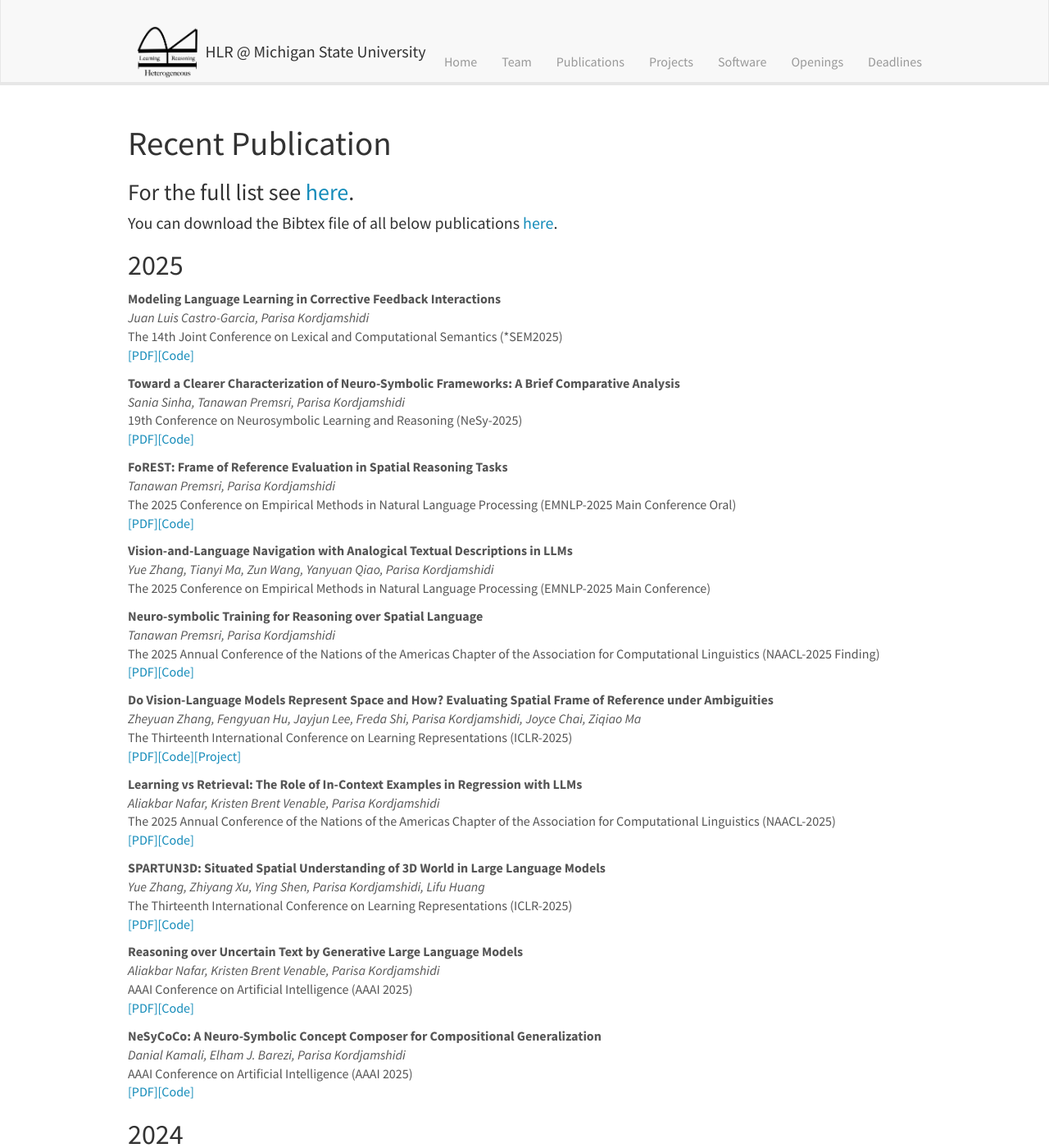
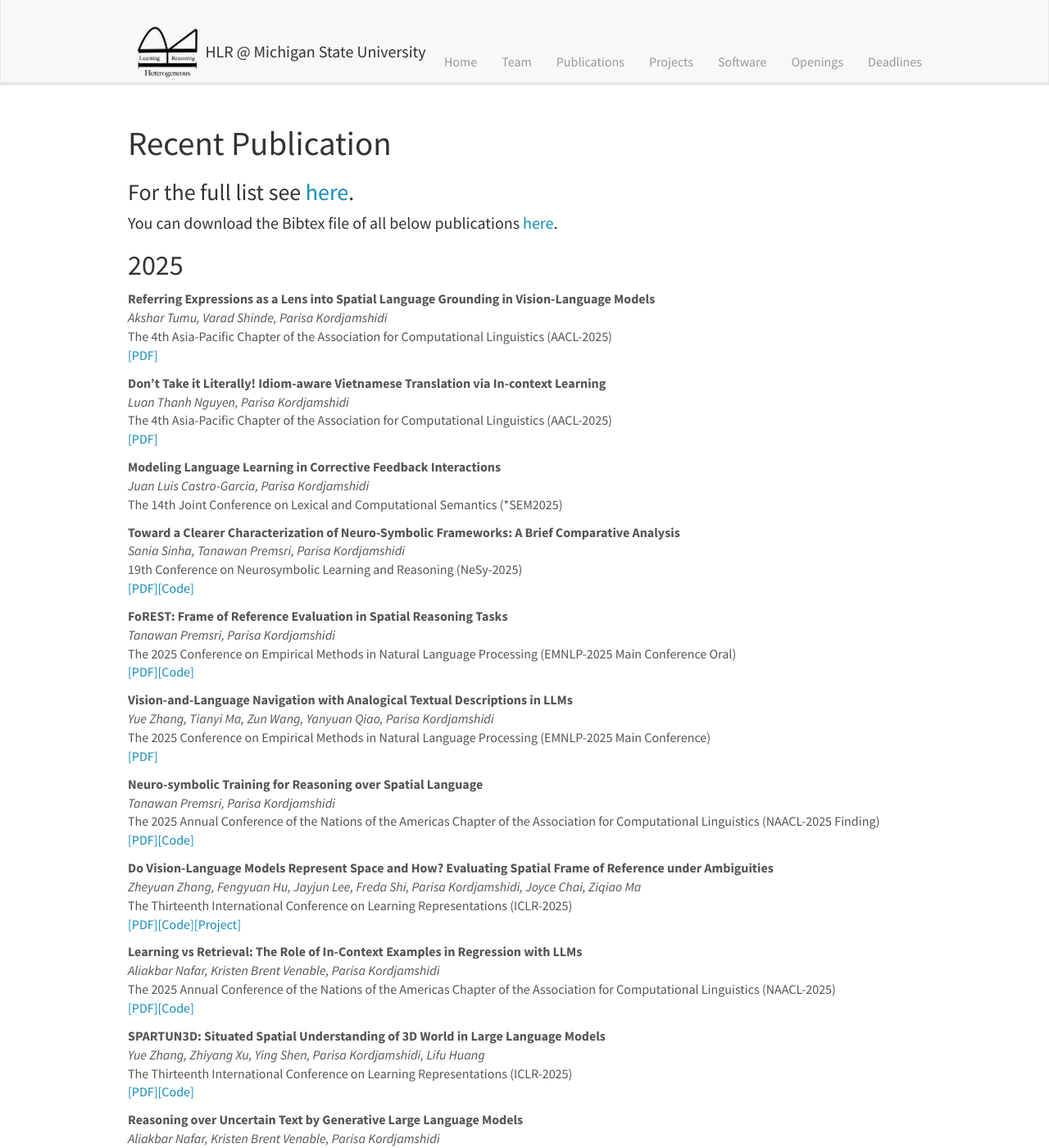
Before and after one commit to HLR/HLR.github.io, a Jekyll site: the page built from _pages/publications.md, in a window 1280 px wide and 1400 px high. Shown: the whole window at 82% size. Built offline with Jekyll 4.4.1, drawn with Linux system fonts in a browser that asks for light colours; nearby versions of some CDN libraries.

Commit message:
Add two pubs in AACL2025

```diff
--- a/_data/publist.yml
+++ b/_data/publist.yml
@@ -11,15 +11,35 @@
 #     - url:
 #       display: Code
 
+- title: "Referring Expressions as a Lens into Spatial Language Grounding in Vision-Language Models"
+  authors: Akshar Tumu, Varad Shinde, Parisa Kordjamshidi
+  venue: The 4th Asia-Pacific Chapter of the Association for Computational Linguistics (AACL-2025)
+  year: 2025
+  links:
+    - url: https://www.arxiv.org/abs/2511.06146
+      display: PDF
+    # - url:
+    #   display: Code
+
+- title: "Don't Take it Literally! Idiom-aware Vietnamese Translation via In-context Learning"
+  authors: Luan Thanh Nguyen, Parisa Kordjamshidi
+  venue: The 4th Asia-Pacific Chapter of the Association for Computational Linguistics (AACL-2025)
+  year: 2025
+  links:
+    - url: https://openreview.net/forum?id=LuLo4FxLLw
+      display: PDF
+    # - url:
+    #   display: Code
+
 - title: Modeling Language Learning in Corrective Feedback Interactions
   authors: Juan Luis Castro-Garcia, Parisa Kordjamshidi
   venue: The 14th Joint Conference on Lexical and Computational Semantics (*SEM2025)
   year: 2025
-  links:
-    - url:
-      display: PDF
-    - url:
-      display: Code
+  # links:
+  #   - url:
+  #     display: PDF
+  #   - url:
+  #     display: Code
 
 - title: "Toward a Clearer Characterization of Neuro-Symbolic Frameworks: A Brief Comparative Analysis"
   authors: Sania Sinha, Tanawan Premsri, Parisa Kordjamshidi
@@ -57,9 +77,9 @@
   authors: Yue Zhang, Tianyi Ma, Zun Wang, Yanyuan Qiao, Parisa Kordjamshidi
   venue: The 2025 Conference on Empirical Methods in Natural Language Processing (EMNLP-2025 Main Conference)
   year: 2025
-  # links:
-  #   - url:
-  #     display: PDF
+  links:
+    - url: https://aclanthology.org/2025.emnlp-main.759/
+      display: PDF
   #   - url:
   #     display: Code
 
```
